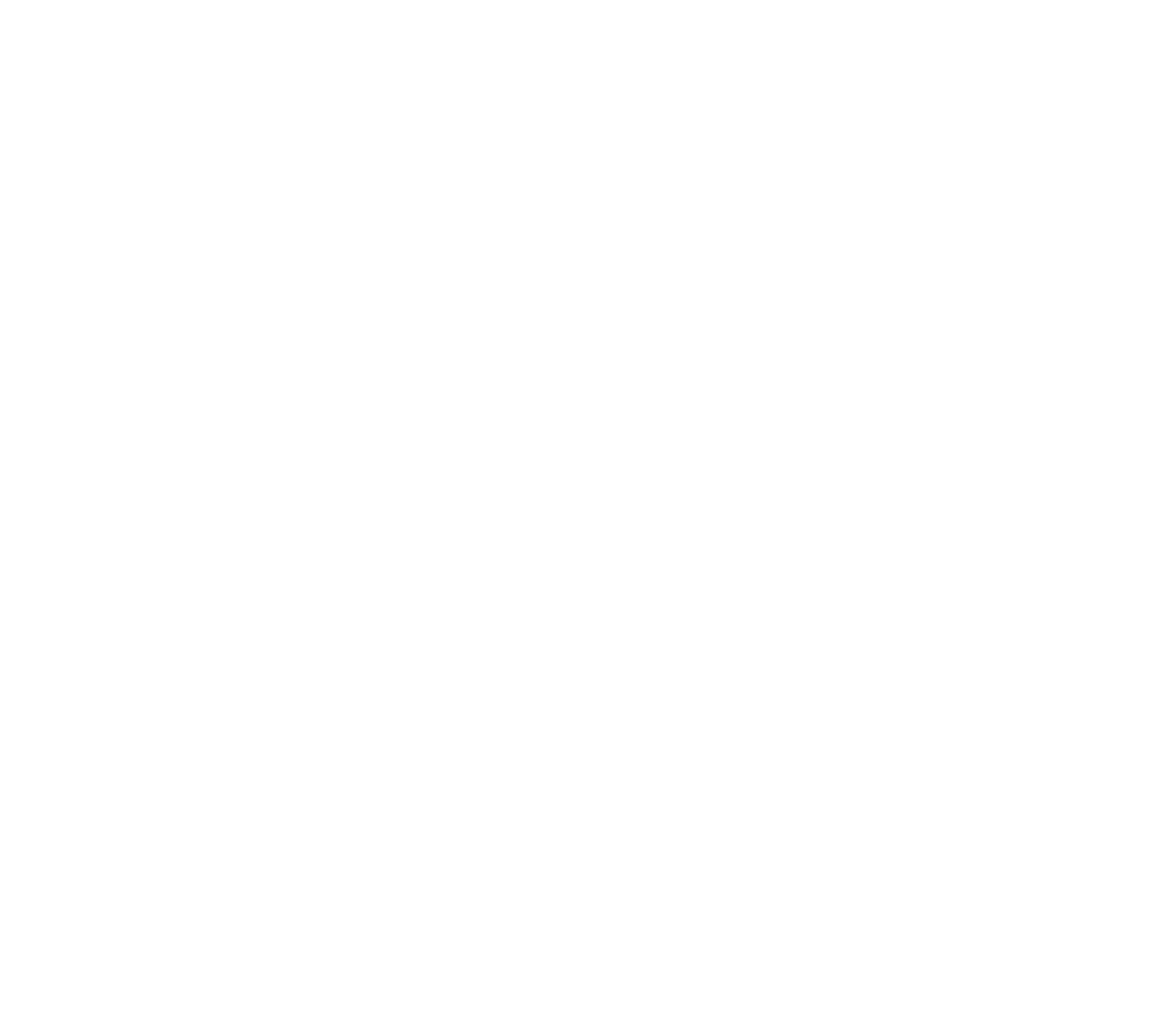
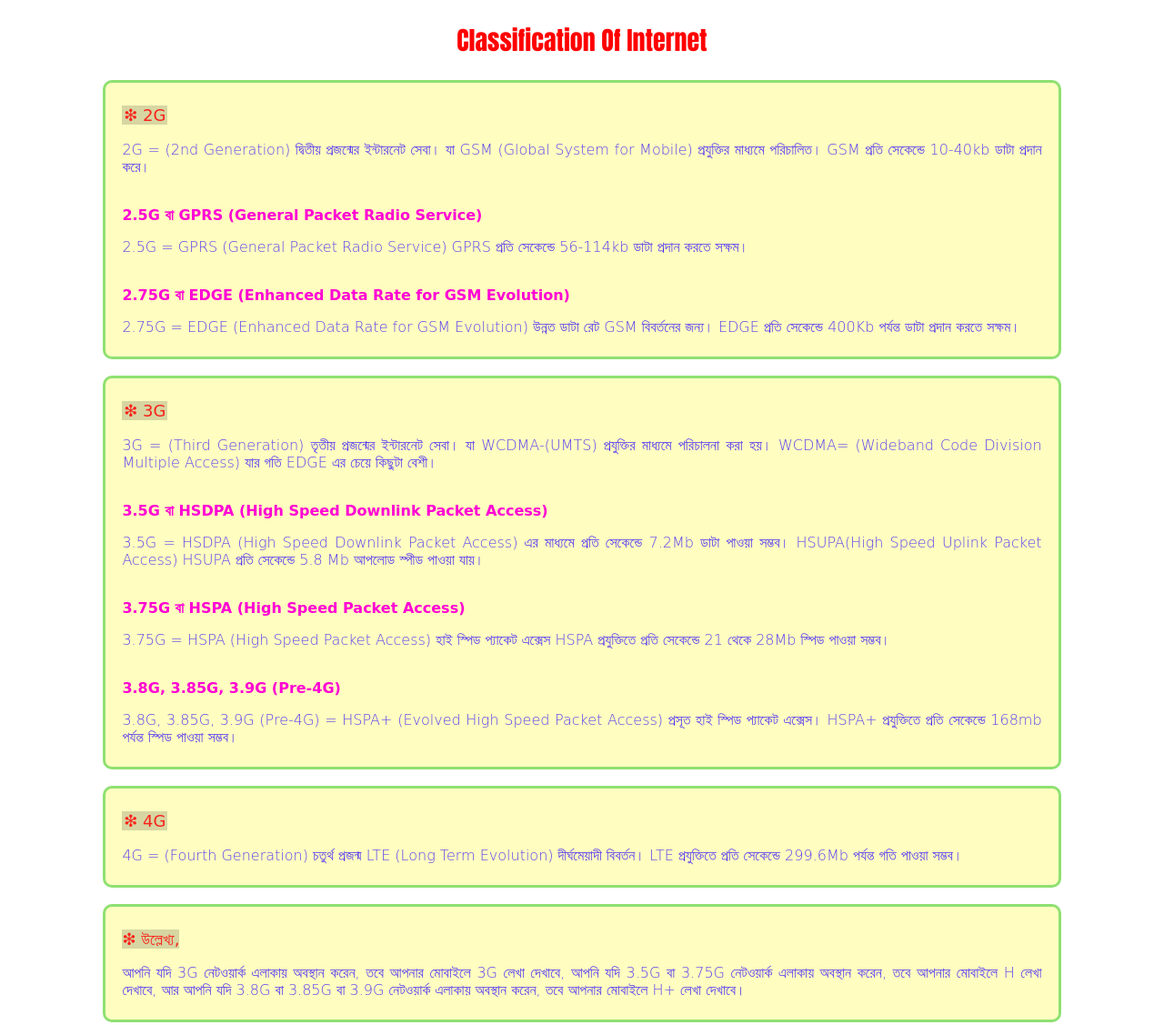
Before and after one commit to Burhanmadani/Tanha, a plain HTML site: page index.html in a window 1280 px wide. Shown: the whole page at 91% size. Before the commit the page ends 800 px from the top, so only its background shows below. Drawn offline with Linux system fonts and the light colour scheme.

Commit message:
COI added

```diff
--- a/index.html
+++ b/index.html
@@ -1,12 +1,106 @@
 <!DOCTYPE html>
-<html lang="en">
+<html lang="bn">
 <head>
     <meta charset="UTF-8">
     <meta http-equiv="X-UA-Compatible" content="IE=edge">
     <meta name="viewport" content="width=device-width, initial-scale=1.0">
-    <title>Document</title>
+    <title>Classification Of Internet</title>
+
+    <style>
+.class1{
+
+    background-color: rgba(255, 251, 0, 0.247);
+    border: 3px solid rgba(42, 199, 42, 0.527);
+    border-radius: 10px;
+    padding: 7px 18px;
+    width: 80%;
+    margin: 0 auto;
+    }
+
+.class2{
+    text-align: center;
+    color: rgba(255, 0, 0, 0.842);
+    font: 1em cursive;
+    font-size: 18px;
+    font-weight: 500;
+    background-color: rgba(0, 0, 0, 0.158)  ;
+    background-size: height: fit-content; width:50px;
+
+    }
+b{
+    color: rgb(255, 0, 212);
+    font-family: cursive;
+    font-weight: 600;
+    }
+p{
+    color: rgba(38, 0, 255, 0.747);
+    text-align: justify;
+    font-size: 16px;
+    font-family: cursive;
+    font-weight: 100;
+    }
+
+h2{
+    color: rgb(255, 0, 0);
+    text-align: center;
+    font-size: 28px;
+    font-family: Impact, Haettenschweiler, 'Arial Narrow Bold', sans-serif;
+    font-weight: 500;
+}
+
+    </style>
+
 </head>
 <body>
 
+    <h2 id="h22">Classification Of Internet</h2>
+
+    <div class="class1">
+<h3 class="class2">❇ 2G</h3>
+<p>2G = (2nd Generation)  দ্বিতীয় প্রজন্মের ইন্টারনেট সেবা।
+    যা GSM (Global System for Mobile) প্রযুক্তির মাধ্যমে পরিচালিত।
+    GSM প্রতি  সেকেন্ডে 10-40kb ডাটা প্রদান করে।</p><br>
+
+<b> 2.5G বা GPRS (General Packet Radio Service)</b>
+    <p> 2.5G = GPRS (General Packet Radio Service)
+    GPRS প্রতি সেকেন্ডে 56-114kb ডাটা প্রদান করতে সক্ষম।</p><br>
+
+<b> 2.75G বা EDGE (Enhanced Data Rate for GSM Evolution)</b>
+<p> 2.75G = EDGE (Enhanced Data Rate for GSM Evolution)
+    উন্নত ডাটা রেট GSM বিবর্তনের জন্য।
+    EDGE প্রতি সেকেন্ডে 400Kb পর্যন্ত ডাটা প্রদান করতে সক্ষম।</p></div><br>
+
+    <div class="class1">
+<h3 class="class2">❇ 3G</h3>
+<p> 3G = (Third Generation) তৃতীয় প্রজন্মের ইন্টারনেট সেবা।
+    যা WCDMA-(UMTS) প্রযুক্তির মাধ্যমে পরিচালনা করা হয়।
+    WCDMA= (Wideband Code Division Multiple Access)
+    যার গতি EDGE এর চেয়ে কিছুটা বেশী।</p><br>
+
+<b> 3.5G বা HSDPA (High Speed Downlink Packet Access)</b>
+<p> 3.5G = HSDPA (High Speed Downlink Packet Access)
+    এর মাধ্যমে প্রতি সেকেন্ডে 7.2Mb ডাটা পাওয়া সম্ভব।
+    HSUPA(High Speed Uplink Packet Access) HSUPA প্রতি সেকেন্ডে 5.8 Mb আপলোড স্পীড পাওয়া যায়।</p><br>
+
+<b> 3.75G বা HSPA (High Speed Packet Access)</b>
+<p> 3.75G = HSPA (High Speed Packet Access) হাই স্পিড প্যাকেট       এক্সেস HSPA প্রযুক্তিতে প্রতি সেকেন্ডে  21 থেকে 28Mb স্পিড পাওয়া সম্ভব।</p><br>
+
+<b> 3.8G, 3.85G, 3.9G (Pre-4G)</b>
+<p> 3.8G, 3.85G, 3.9G (Pre-4G) = HSPA+ (Evolved High Speed Packet Access)
+    প্রসূত হাই স্পিড প্যাকেট এক্সেস।
+    HSPA+ প্রযুক্তিতে প্রতি সেকেন্ডে 168mb পর্যন্ত স্পিড পাওয়া সম্ভব।</p></div><br>
+
+    <div class="class1">
+<h3 class="class2">❇ 4G</h3>
+<p> 4G = (Fourth Generation) চতুর্থ প্রজন্ম LTE (Long Term Evolution) দীর্ঘমেয়াদী বিবর্তন।
+    LTE প্রযুক্তিতে প্রতি  সেকেন্ডে 299.6Mb পর্যন্ত গতি  পাওয়া সম্ভব।</p></div><br>
+
+    <div class="class1"><br>
+<strong class="class2">❇ উল্লেখ্য,</strong>
+<p> আপনি  যদি 3G নেটওয়ার্ক এলাকায় অবস্থান করেন, তবে আপনার মোবাইলে 3G লেখা দেখাবে,
+    আপনি যদি 3.5G বা 3.75G নেটওয়ার্ক এলাকায় অবস্থান করেন, তবে আপনার মোবাইলে H লেখা দেখাবে,
+    আর আপনি যদি 3.8G বা 3.85G বা 3.9G নেটওয়ার্ক এলাকায় অবস্থান করেন, তবে আপনার মোবাইলে H+ লেখা দেখাবে।</p></div>
+
+    </div>
 </body>
 </html>
```
